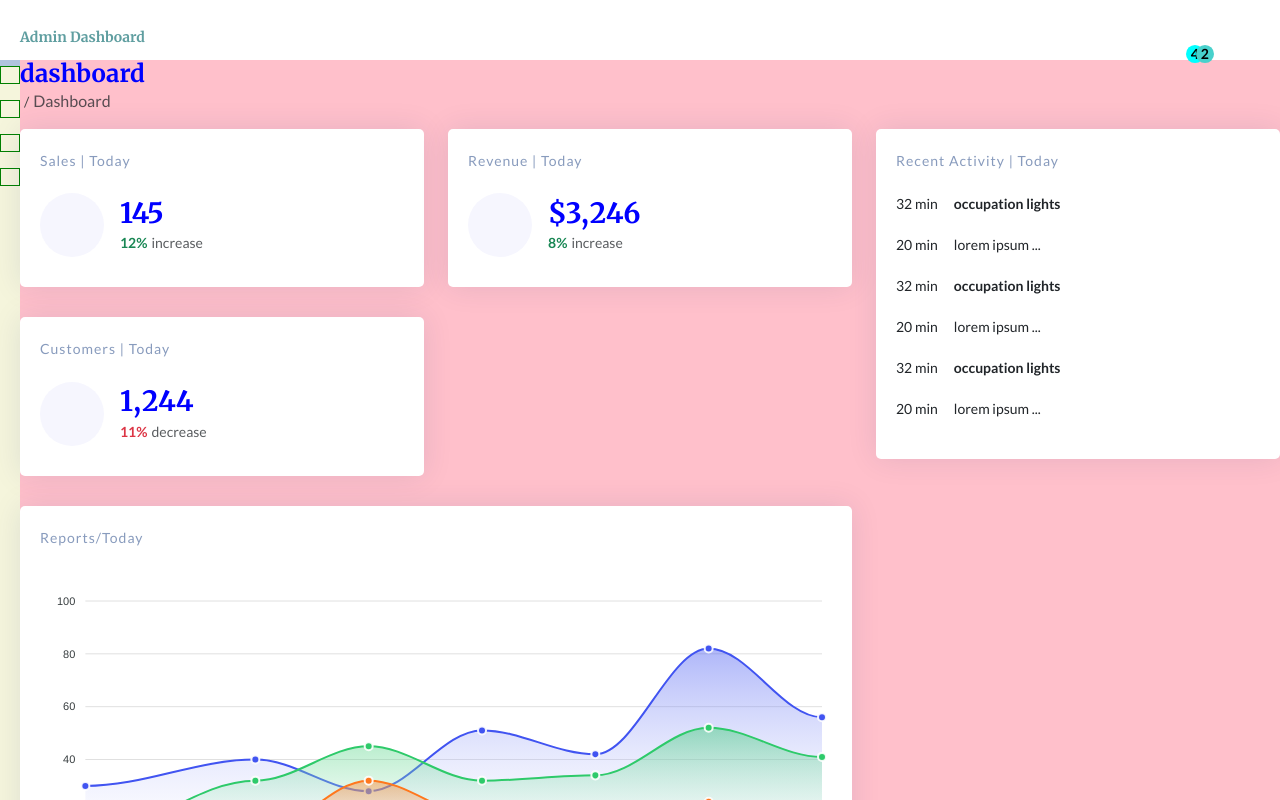
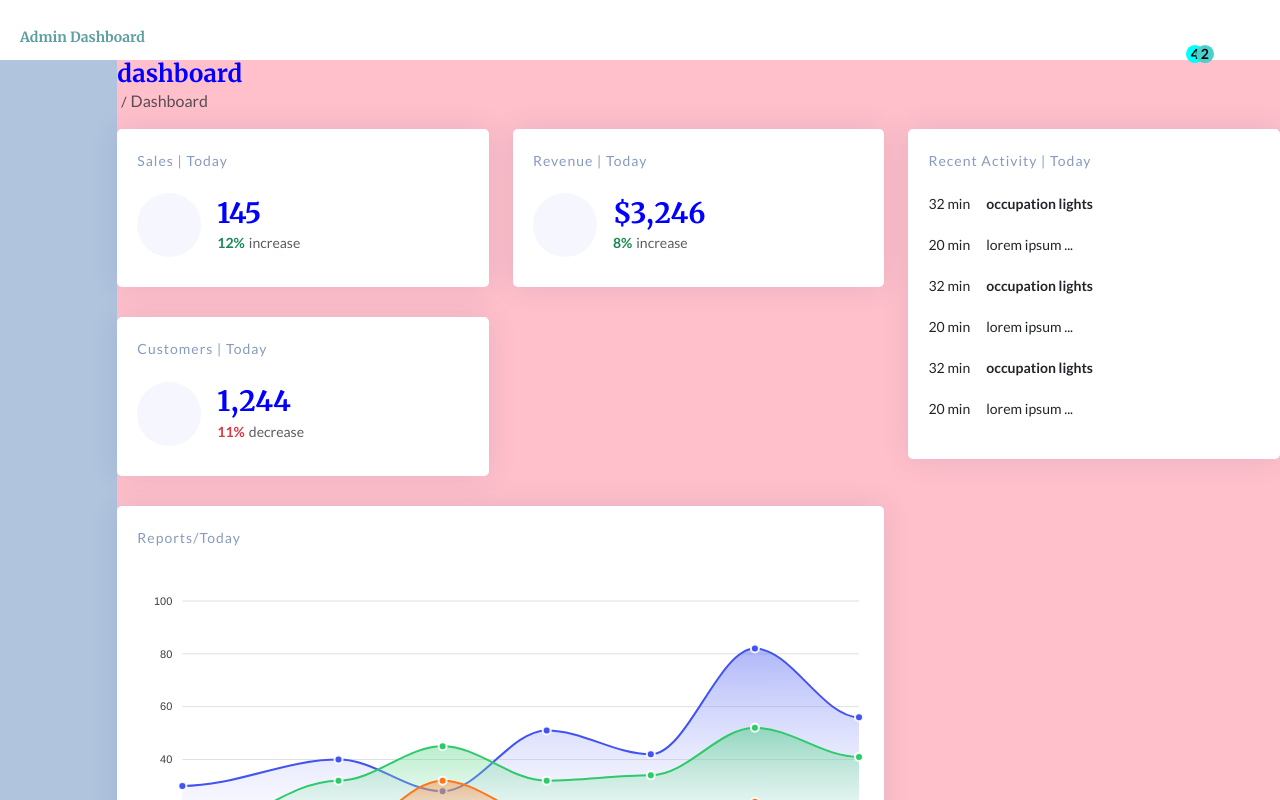
Before and after one commit to banuaggun/react-admin-dashboard, a React (Vite) app: page / in a window 1280 px wide. Shown: the top 800 px of the page. Built offline with nearby package versions, Linux system fonts and the light colour scheme; some icons are missing.

Commit message:
sidebar functionality study - 1

```diff
--- a/src/components/sidebar/sidebar2.css
+++ b/src/components/sidebar/sidebar2.css
@@ -15,49 +15,23 @@
 .sidebar{
   transform: translateX(-100%);
   transition: transform 0.3s ease;
-  background-color:beige;
+  background-color:floralwhite;
 }
 
-.sidebar ul li{
-  border:1px solid green;
-}
-
-.sidebar.open {
-  transform: translateX(0);
-  transition: transform 0.3s ease;
-  width:250px;
-  height:100vh;
-}
-
-.sidebar.closed{
-  transform: translateX(0%);
-  transition: transform 0.3s ease;
-  width:auto;
-  height:100vh;
-}
 
 .sidebar ul li{
   list-style: none;
-  font-size: 2rem;
+  display: flex;
+  justify-content: flex-start;
+  align-items:center;
 }
 
-.sidebar.closed > ul{
-  padding:0;
-}
-.sidebar.closed > ul li{
-  display: flex;
-  align-items:center;
-  justify-content: center;
-  padding:8px;
-  margin-bottom:16px;
+.sidebar > ul li i{
+  font-size: 1.5rem;
 }
 
-.sidebar.closed > ul li i{
-  color:yellowgreen;
-  font-size: 2rem;
+.sidebar > ul li span{
+  font-size: 16px;
+  text-transform: capitalize;
+  margin-left: 8px;
 }
-
-.sidebar.closed > ul li span{
-  color:red;
-  display:none;
-}
```
Also changed, not shown: src/components/sidebar/tooltip.css (added, +32 -0 lines).
